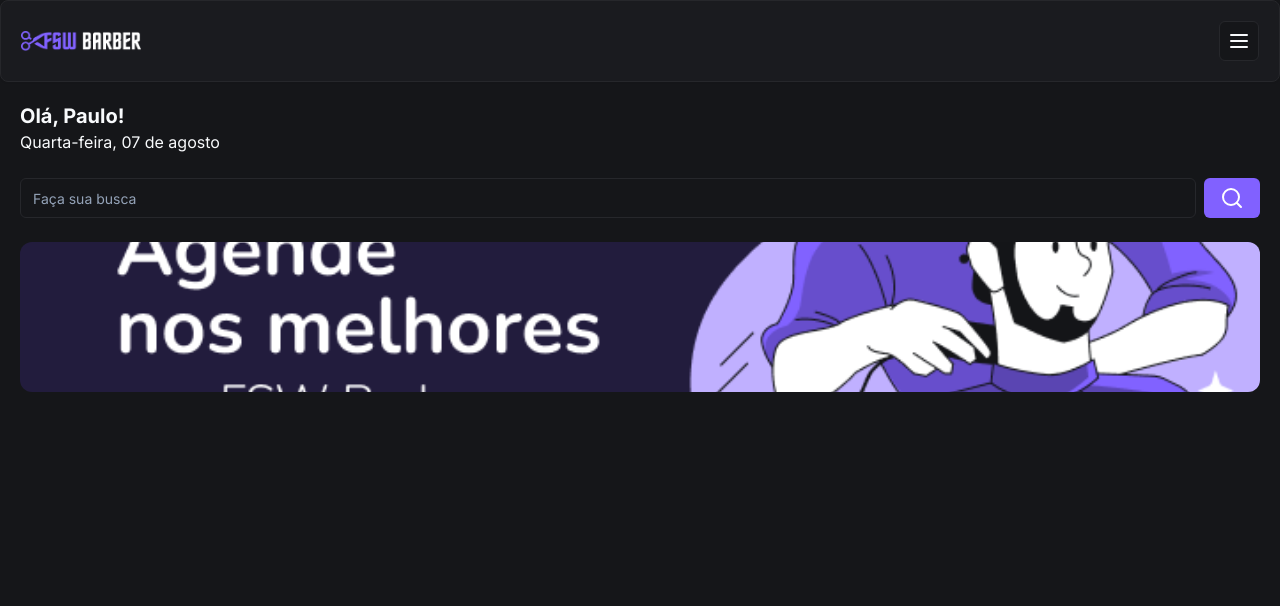
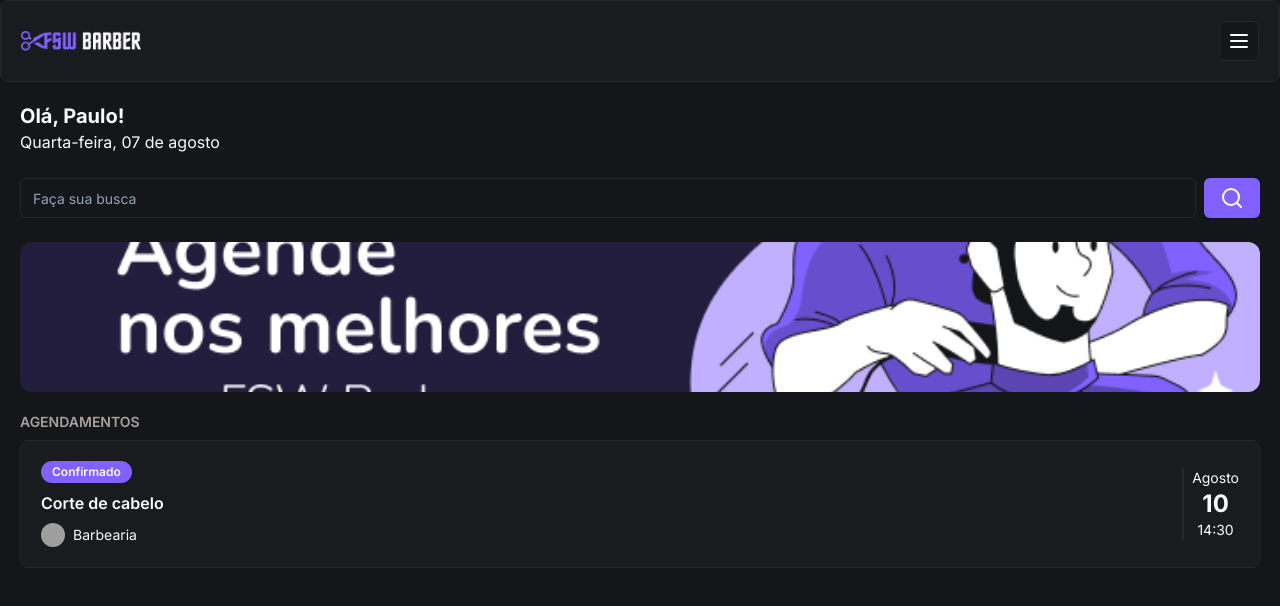
Before and after one commit to Paulinho19/barbearia, a Next.js app: page / in a window 1280 px wide. Shown: the top 606 px of the page. Built offline with nearby package versions, Linux system fonts and the light colour scheme; grey boxes are pictures that could not be loaded.

Commit message:
feat: add booking item

```diff
--- /dev/null
+++ b/app/_components/ui/avatar.tsx
@@ -0,0 +1,50 @@
+"use client";
+
+import * as React from "react";
+import * as AvatarPrimitive from "@radix-ui/react-avatar";
+
+import { cn } from "@/app/_lib/utils";
+
+const Avatar = React.forwardRef<
+  React.ElementRef<typeof AvatarPrimitive.Root>,
+  React.ComponentPropsWithoutRef<typeof AvatarPrimitive.Root>
+>(({ className, ...props }, ref) => (
+  <AvatarPrimitive.Root
+    ref={ref}
+    className={cn(
+      "relative flex h-10 w-10 shrink-0 overflow-hidden rounded-full",
+      className,
+    )}
+    {...props}
+  />
+));
+Avatar.displayName = AvatarPrimitive.Root.displayName;
+
+const AvatarImage = React.forwardRef<
+  React.ElementRef<typeof AvatarPrimitive.Image>,
+  React.ComponentPropsWithoutRef<typeof AvatarPrimitive.Image>
+>(({ className, ...props }, ref) => (
+  <AvatarPrimitive.Image
+    ref={ref}
+    className={cn("aspect-square h-full w-full", className)}
+    {...props}
+  />
+));
+AvatarImage.displayName = AvatarPrimitive.Image.displayName;
+
+const AvatarFallback = React.forwardRef<
+  React.ElementRef<typeof AvatarPrimitive.Fallback>,
+  React.ComponentPropsWithoutRef<typeof AvatarPrimitive.Fallback>
+>(({ className, ...props }, ref) => (
+  <AvatarPrimitive.Fallback
+    ref={ref}
+    className={cn(
+      "flex h-full w-full items-center justify-center rounded-full bg-muted",
+      className,
+    )}
+    {...props}
+  />
+));
+AvatarFallback.displayName = AvatarPrimitive.Fallback.displayName;
+
+export { Avatar, AvatarImage, AvatarFallback };
--- /dev/null
+++ b/app/_components/ui/badge.tsx
@@ -0,0 +1,36 @@
+import * as React from "react";
+import { cva, type VariantProps } from "class-variance-authority";
+
+import { cn } from "@/app/_lib/utils";
+
+const badgeVariants = cva(
+  "inline-flex items-center rounded-full border px-2.5 py-0.5 text-xs font-semibold transition-colors focus:outline-none focus:ring-2 focus:ring-ring focus:ring-offset-2",
+  {
+    variants: {
+      variant: {
+        default:
+          "border-transparent bg-primary text-primary-foreground hover:bg-primary/80",
+        secondary:
+          "border-transparent bg-secondary text-secondary-foreground hover:bg-secondary/80",
+        destructive:
+          "border-transparent bg-destructive text-destructive-foreground hover:bg-destructive/80",
+        outline: "text-foreground",
+      },
+    },
+    defaultVariants: {
+      variant: "default",
+    },
+  },
+);
+
+export interface BadgeProps
+  extends React.HTMLAttributes<HTMLDivElement>,
+    VariantProps<typeof badgeVariants> {}
+
+function Badge({ className, variant, ...props }: BadgeProps) {
+  return (
+    <div className={cn(badgeVariants({ variant }), className)} {...props} />
+  );
+}
+
+export { Badge, badgeVariants };
--- a/app/page.tsx
+++ b/app/page.tsx
@@ -3,6 +3,9 @@
 import { Button } from "./_components/ui/button";
 import { Input } from "./_components/ui/input";
 import Image from "next/image";
+import { Card, CardContent } from "./_components/ui/card";
+import { Badge } from "./_components/ui/badge";
+import { Avatar, AvatarImage } from "./_components/ui/avatar";
 
 export default function Home() {
   return (
@@ -27,6 +30,29 @@
             className="rounded-xl object-cover"
           />
         </div>
+        <h3 className="mt-5 text-sm font-semibold text-stone-400">
+          AGENDAMENTOS
+        </h3>
+        <Card className="mt-2">
+          <CardContent className="flex items-center justify-between p-0">
+            <div className="flex flex-col gap-2 py-5 pl-5">
+              <Badge className="w-fit">Confirmado</Badge>
+              <h3 className="font-semibold">Corte de cabelo</h3>
+
+              <div className="flex items-center gap-2">
+                <Avatar className="h-6 w-6">
+                  <AvatarImage src="https://utfs.io/f/c97a2dc9-cf62-468b-a851-bfd2bdde775f-16p.png" />
+                </Avatar>
+                <p className="text-sm">Barbearia</p>
+              </div>
+            </div>
+            <div className="flex flex-col items-center justify-center border-l-2 border-solid pl-2 pr-5">
+              <p className="text-center text-sm">Agosto</p>
+              <p className="text-center text-2xl font-bold">10</p>
+              <p className="text-center text-sm">14:30</p>
+            </div>
+          </CardContent>
+        </Card>
       </div>
     </div>
   );
--- a/package.json
+++ b/package.json
@@ -14,6 +14,7 @@
   },
   "dependencies": {
     "@prisma/client": "^5.18.0",
+    "@radix-ui/react-avatar": "^1.1.0",
     "@radix-ui/react-slot": "^1.1.0",
     "class-variance-authority": "^0.7.0",
     "clsx": "^2.1.1",
```
Also changed, not shown: 1 other file (tests, documents, lock files or other folders).
